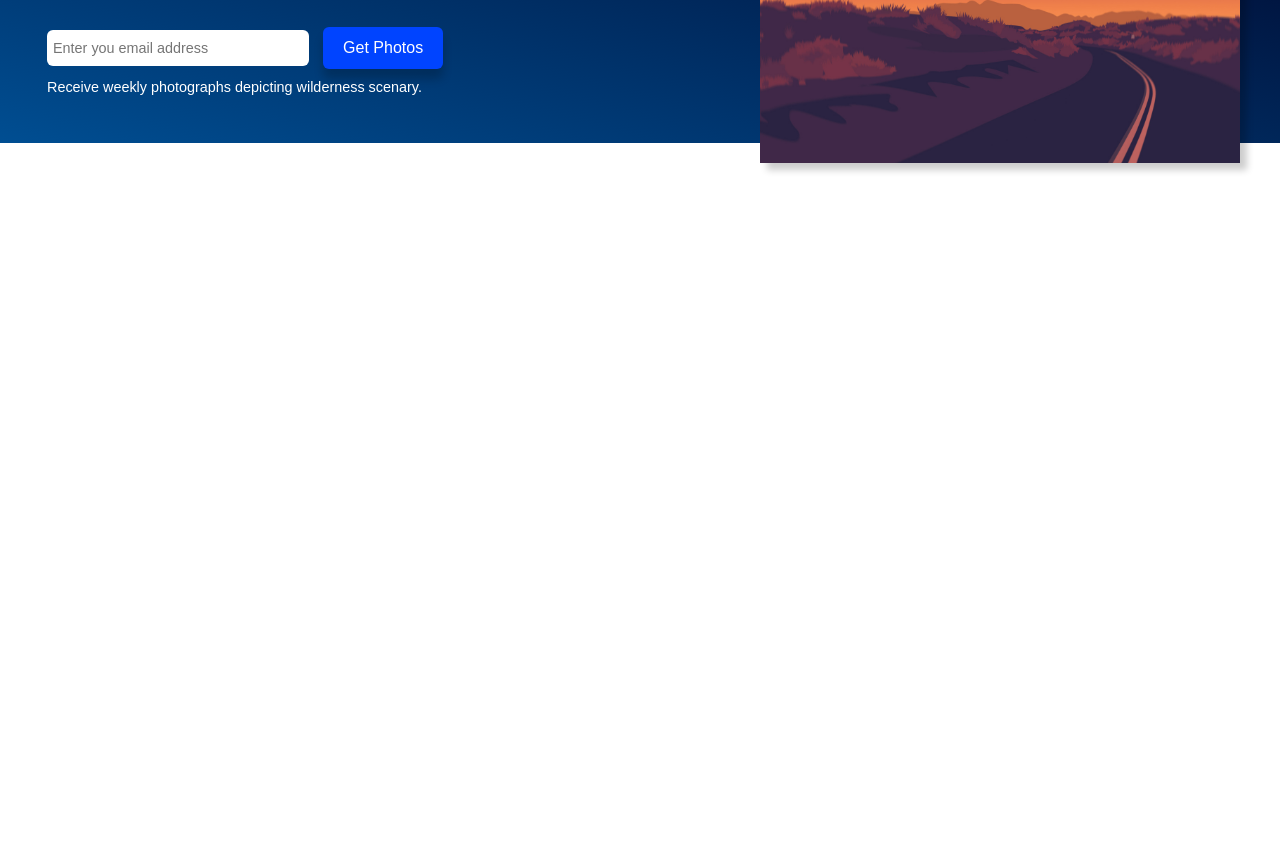
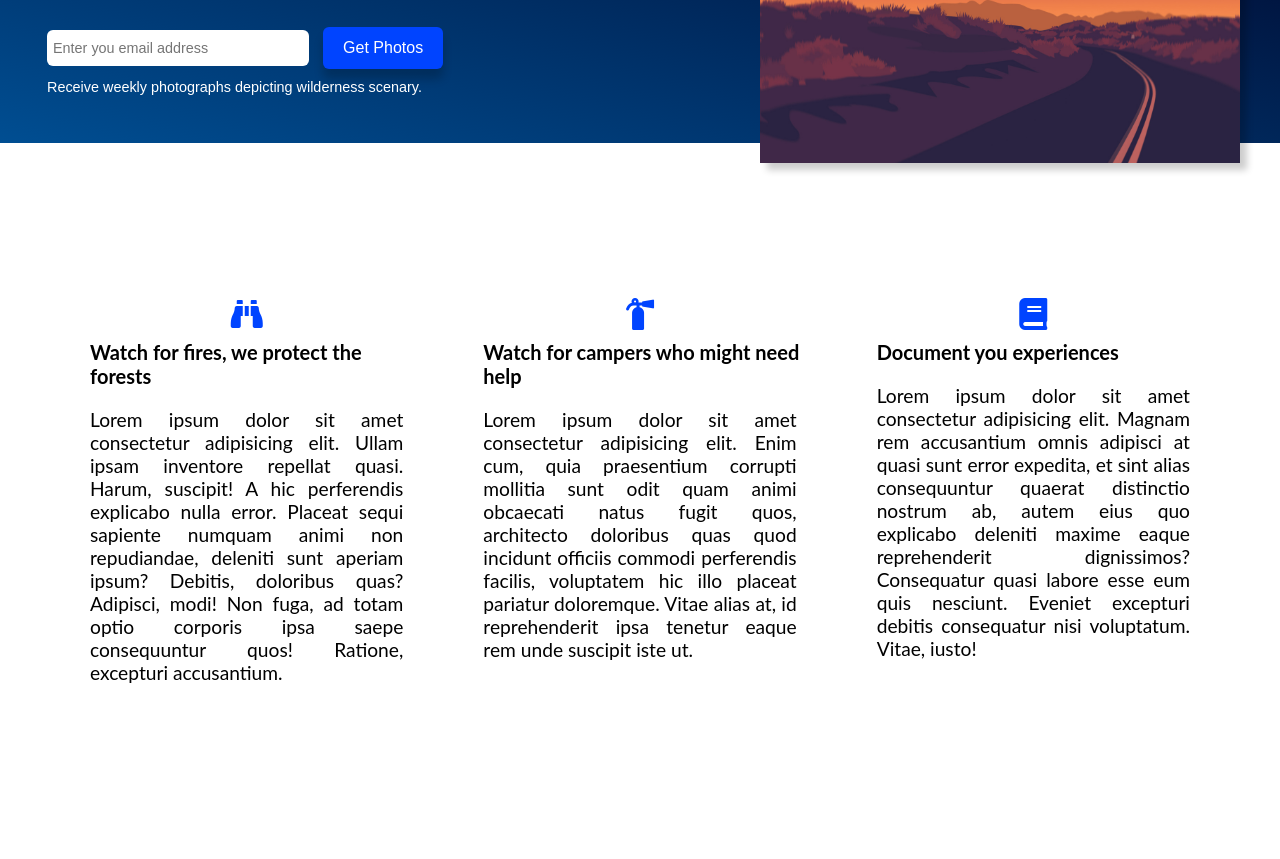
Before and after one commit to tawana-kombora/firewatch-gallery, a plain HTML site: page index.html in a window 1280 px wide. Shown: the part 227-1086 px from the top of the page. Before the commit the page ends 800 px from the top, so only its background shows below. Drawn offline with Linux system fonts and the light colour scheme.

Commit message:
add informational section & accompanying styles

```diff
--- a/index.html
+++ b/index.html
@@ -60,5 +60,29 @@
             </div>
         </div>
     </section>
+    <!--
+        Lower Section: stats and testimonials
+     -->
+    <section class="lower-container container">
+        <div class="info-cards">
+            <div class="flex">
+                <div class="info-card">
+                    <i class="fa fa-binoculars fa-2x" aria-hidden="true"></i>
+                    <h3 class="title">Watch for fires, we protect the forests</h3>
+                    <p class="text">Lorem ipsum dolor sit amet consectetur adipisicing elit. Ullam ipsam inventore repellat quasi. Harum, suscipit! A hic perferendis explicabo nulla error. Placeat sequi sapiente numquam animi non repudiandae, deleniti sunt aperiam ipsum? Debitis, doloribus quas? Adipisci, modi! Non fuga, ad totam optio corporis ipsa saepe consequuntur quos! Ratione, excepturi accusantium.</p>
+                </div>
+                <div class="info-card">
+                    <i class="fa fa-solid fa-fire-extinguisher fa-2x" aria-hidden="true"></i>
+                    <h3 class="title">Watch for campers who might need help</h3>
+                    <p class="text">Lorem ipsum dolor sit amet consectetur adipisicing elit. Enim cum, quia praesentium corrupti mollitia sunt odit quam animi obcaecati natus fugit quos, architecto doloribus quas quod incidunt officiis commodi perferendis facilis, voluptatem hic illo placeat pariatur doloremque. Vitae alias at, id reprehenderit ipsa tenetur eaque rem unde suscipit iste ut.</p>
+                </div>
+                <div class="info-card">
+                    <i class="fa fa-solid fa-book fa-2x" aria-hidden="true"></i>
+                    <h3 class="title">Document you experiences</h3>
+                    <p class="text">Lorem ipsum dolor sit amet consectetur adipisicing elit. Magnam rem accusantium omnis adipisci at quasi sunt error expedita, et sint alias consequuntur quaerat distinctio nostrum ab, autem eius quo explicabo deleniti maxime eaque reprehenderit dignissimos? Consequatur quasi labore esse eum quis nesciunt. Eveniet excepturi debitis consequatur nisi voluptatum. Vitae, iusto!</p>
+                </div>
+            </div>
+        </div>
+    </section>
 </body>
 </html>
--- a/styles.css
+++ b/styles.css
@@ -1,16 +1,17 @@
 /*
     {pixel value divided by 16 (default broswer font-size) == equivalent rem/em unit
+*/
 
-    fonts:
-    20px - 1.25rem
-    30px - 1.9rem
+:root {
+    /* font-size */
+    --15px: 0.9rem;
+    --16px: 1rem;
+    --19px: 1.2rem;
+    --20px: 1.25rem;
+    --25px: 1.6rem;
+    --30px: 1.9rem;
 
-    colors:
-    #0044ff - blue
-    #004e92 - light blue
-    #000428 - dark blue
-*/
-:root {
+    /* color */
     --blue: #0044ff;
     --light-blue: #004e92;
     --dark-blue: #000428;
@@ -24,9 +25,12 @@
 
 body {
     font-family: "lato", sans-serif;
-    color: #fff;
+    color: rgb(255, 255, 255);
 }
-
+.flex {
+    display: flex;
+    justify-content: space-around;
+}
 /*
     NAVBAR
 */
@@ -38,14 +42,12 @@ body {
 
 /* displays the items in the elements(s) with the flex class inside the navbar side by side */
 .navbar .flex {
-    display: flex;
+    justify-content: space-between;
     align-items: center;
-    justify-content: space-between;
-
     height: 100%;
 }
 .navbar h1 {
-    font-size: 1.9rem;
+    font-size: var(--30px);
     font-weight: 300;
     line-height: 1.2;
     margin: 10px 0;
@@ -75,36 +77,29 @@ body {
 }
 
 h1 {
-    font-size: 30px;
+    font-size: var(--30px);
     font-weight: 600;
     margin: 10px 0;
     line-height: 1.2;
 }
 h2 {
-    font-size: 25px;
+    font-size: var(--25px);
     font-weight: 300;
     margin: 10px 0;
     line-height: 1.2;
 }
-
-/* Make all link text black with no text decoration */
 a {
-    color: black;
+    color: rgb(0, 0, 0);
     text-decoration: none;
 }
-
-/* All images must not be larger than parent container */
 img {
     width: 100%;
 }
-
-/* No styling on list items */
 li {
     list-style-type: none;
 }
-
 p {
-    font-size: 1.25rem;
+    font-size: var(--20px);
     margin: 10px 0;
 }
 
@@ -140,7 +135,7 @@ p {
 }
 .showcase input[type="email"] {
     padding: 10px 70px 10px 0;
-    font-size: 0.9rem;
+    font-size: var(--15px);
     border: none;
     border-radius: 6px;
     padding-left: 6px;
@@ -148,7 +143,7 @@ p {
 .btn {
     border-radius: 6px;
     border: none;
-    font-size: 1rem;
+    font-size: var(--16px);
 
     margin-left: 10px;
     padding: 12px 20px;
@@ -160,6 +155,47 @@ p {
     cursor: pointer;
 }
 .little-info {
-    font-size: 0.9rem;
+    font-size: var(--15px);
     font-family: "poppins" ,sans-serif;
 }
+
+/* Stats Section */
+
+/* Centers the container, sets a maximum width */
+.lower-container {
+  margin: 120px auto;
+  padding: 0;
+  max-width: 1400px;
+}
+.info-cards {
+    padding: 35px 50px;
+    text-align: center;
+}
+.info-cards .fa {
+    color: var(--blue);
+}
+.info-card {
+    width: 800px;
+    margin: 0 30px;
+    text-align: center;
+    /* outline: 3px solid purple; */
+}
+.title {
+    color: rgb(0, 0, 0);
+    font-size: var(--20px);
+    text-align: left;
+    padding-left: 10px;
+    padding-top: 10px;
+    /* outline: 3px solid blue; */
+}
+.text {
+    font-size: var(--19px);
+    color: rgb(0, 0, 0);
+
+    width: 100%;
+    padding: 10px;
+    text-align: justify;
+    /* outline: 3px solid green; */
+}
+
+/* Testimonials */
```
